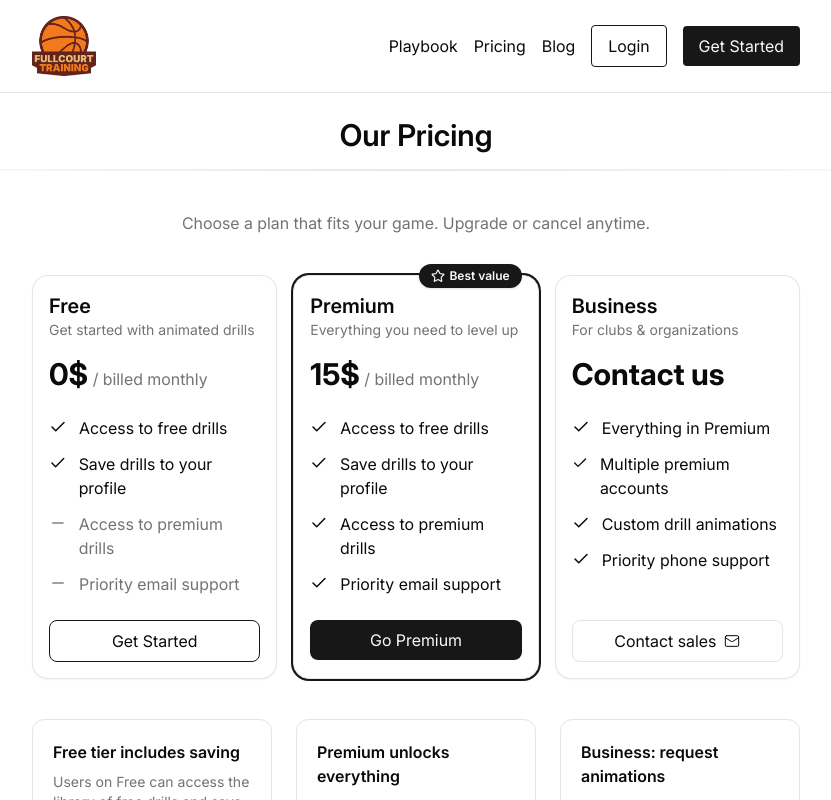
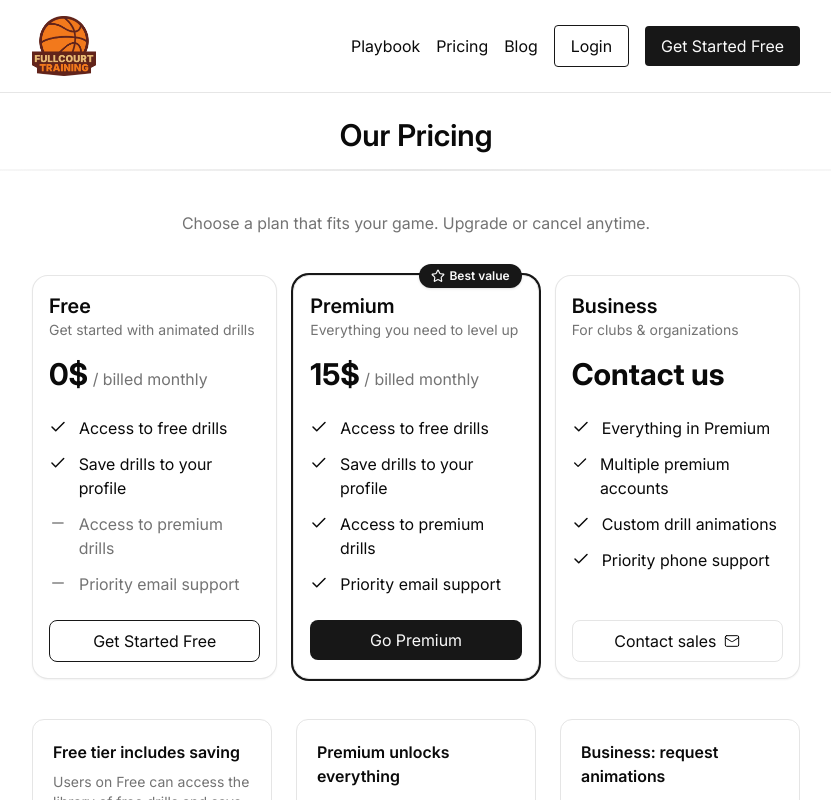
Before and after one commit to Friggies/fullcourt-web, a Next.js app: page /pricing in a window 1280 px wide. Shown: the top 800 px of the page, without its empty margins (224-1055 px from the left). Built offline with nearby package versions, Linux system fonts and the light colour scheme; no server answers.

Commit message:
changed cta wording

```diff
--- a/app/pricing/page.tsx
+++ b/app/pricing/page.tsx
@@ -10,7 +10,7 @@ export default function Pricing() {
       price: '0$',
       tagline: 'Get started with animated drills',
       cta: {
-        label: 'Get Started',
+        label: 'Get Started Free',
         href: '/auth/sign-up',
         variant: 'secondary' as const,
       },
--- a/components/navigation.tsx
+++ b/components/navigation.tsx
@@ -84,7 +84,7 @@ export default function Navigation() {
                   href="/auth/sign-up"
                   className="px-4 py-2 rounded bg-primary text-primary-foreground hover:opacity-90 transition"
                 >
-                  Get Started
+                  Get Started Free
                 </Link>
               </>
             )}
```
